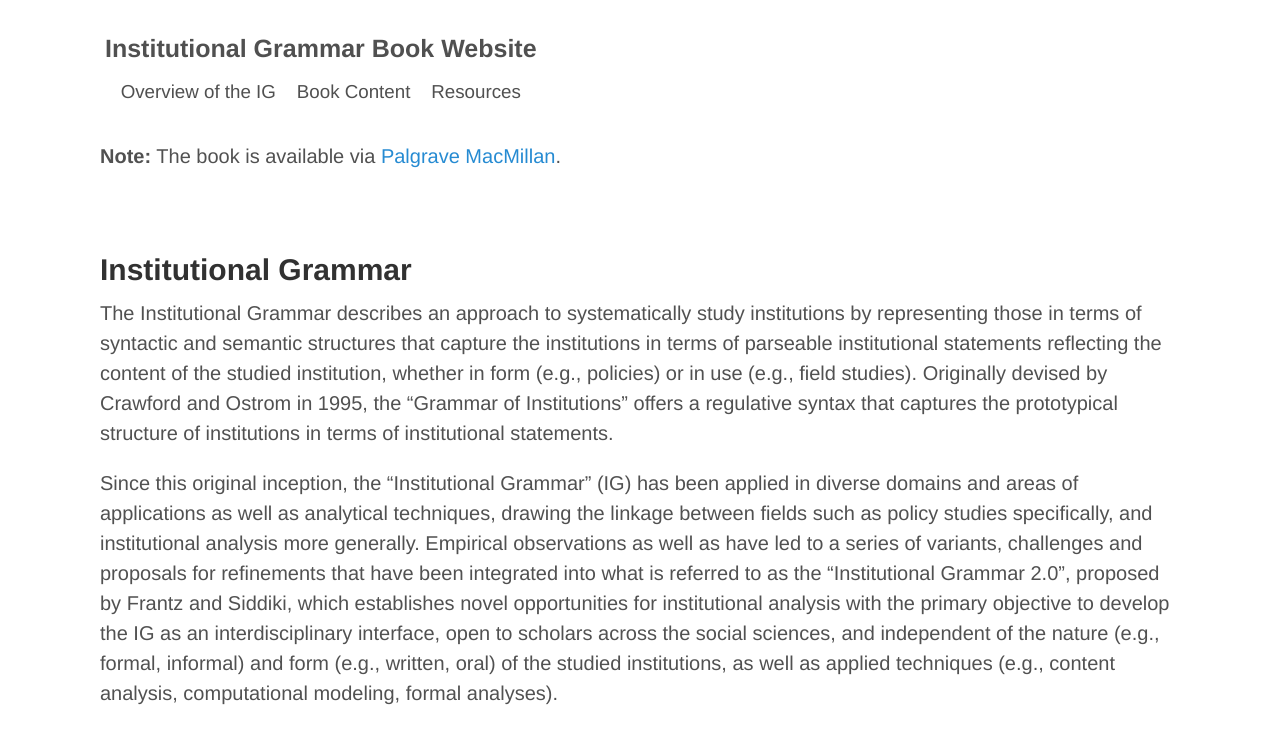
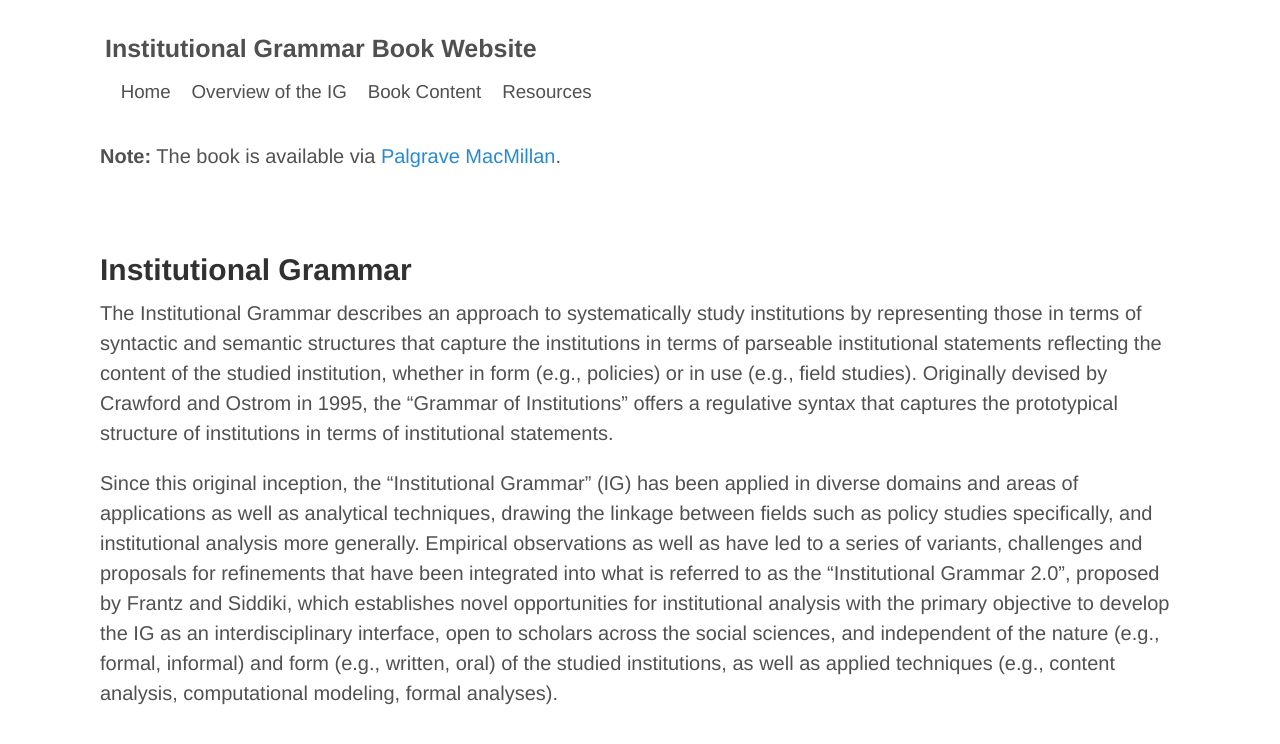
Before and after one commit to InstitutionalGrammar/IG-Book, a Jekyll site: the page built from index.md, in a window 1280 px wide. Shown: the top 744 px of the page. Built offline with Jekyll 4.4.1, drawn with Linux system fonts in a browser that asks for light colours.

Commit message:
Added Home link.

```diff
--- a/_layouts/default.html
+++ b/_layouts/default.html
@@ -14,6 +14,9 @@
      <a href="{{ site.path }}">{{ site.title }}</a>
    </h3>
    <h3 class="masthead-title">
+     <small>
+        &nbsp;&nbsp;&nbsp;<a href="{{ site.path }}/index.html">Home</a>
+     </small>
      <small>
         &nbsp;&nbsp;&nbsp;<a href="{{ site.path }}/overview.html">Overview of the IG</a>
      </small>
```
